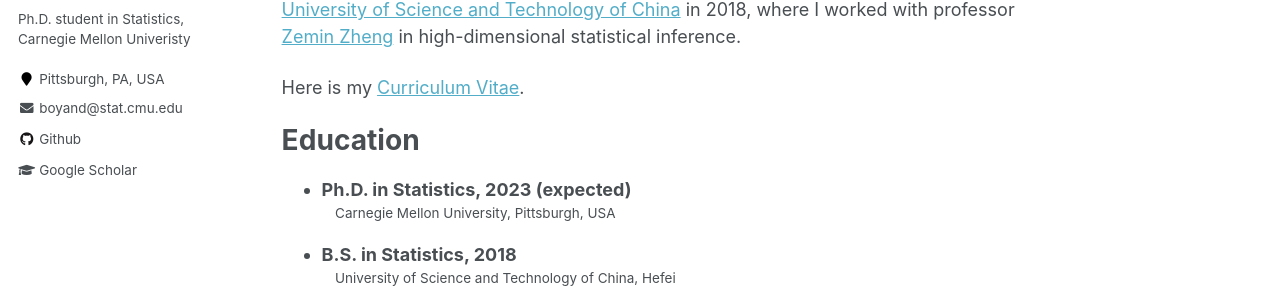
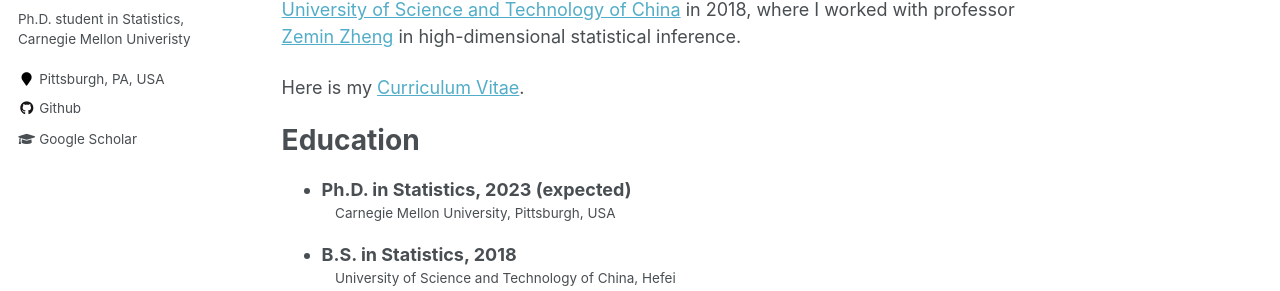
Before and after one commit to JINJINT/jinjint.github.io, a Jekyll site: the page built from _pages/about.md, in a window 1280 px wide. Shown: the part 326-617 px from the top of the page. Built offline with Jekyll 4.4.1, drawn with Linux system fonts in a browser that asks for light colours.

Commit message:
correcting typos

```diff
--- a/_config.yml
+++ b/_config.yml
@@ -87,7 +87,7 @@
   employer         :
   pubmed           : #"https://www.ncbi.nlm.nih.gov/pubmed/?term=john+snow"
   googlescholar    : "https://scholar.google.com/citations?user=pRaC18YAAAAJ&hl=en"
-  email            :  jinjint@stat.cmu.edu
+  email            :
   researchgate     :  # example: "https://www.researchgate.net/profile/yourprofile"
   uri              :
   bitbucket        :
```
